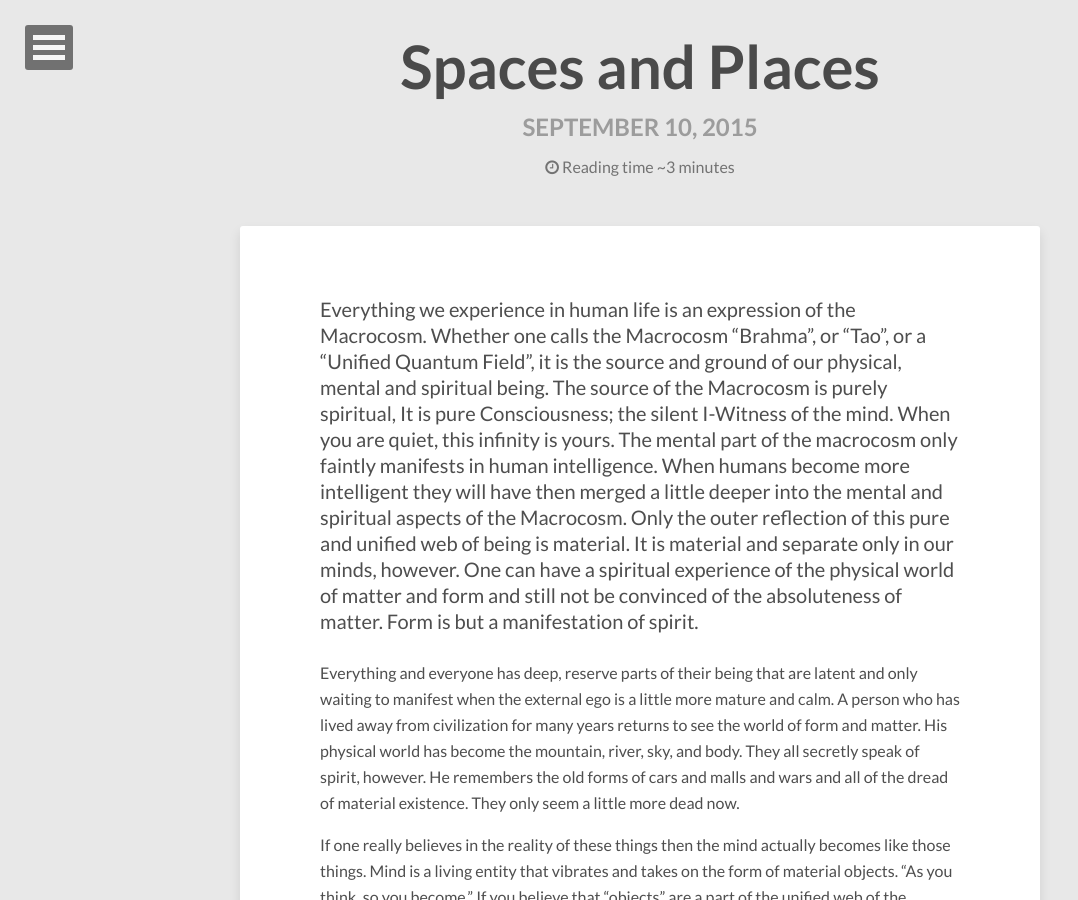
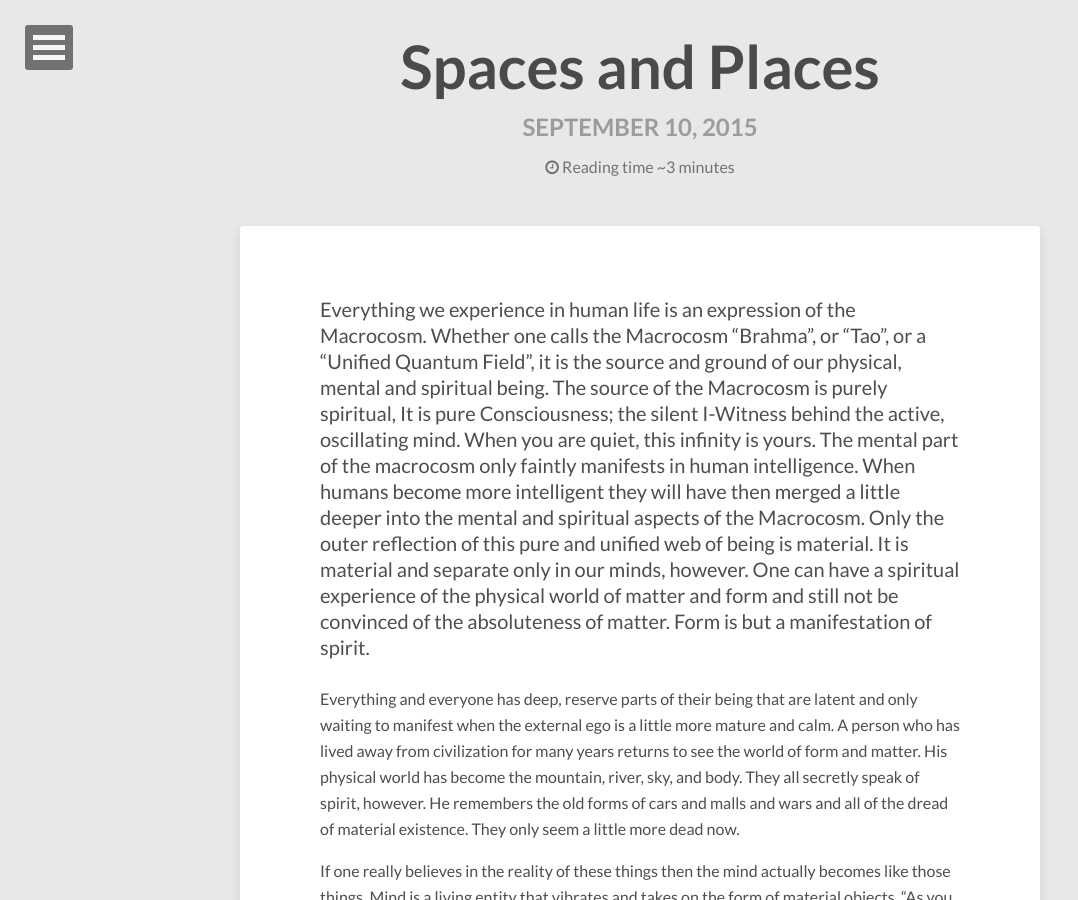
Before and after one commit to anandamurtiidiscursos/anandamurtiidiscursos.github.io, a Jekyll site: the page built from _posts/2015-09-10-spaces-and-places.md, in a window 1280 px wide and 900 px high. Shown: the whole window, without its empty margins (0-1078 px from the left). Built offline with Jekyll 4.4.1, drawn with Linux system fonts in a browser that asks for light colours; nearby versions of some CDN libraries; comment, search, counter and statistics services are not loaded.

Commit message:
Updated 2015-09-10-spaces-and-places.md

```diff
--- a/_posts/2015-09-10-spaces-and-places.md
+++ b/_posts/2015-09-10-spaces-and-places.md
@@ -8,7 +8,8 @@ published: true
 
 
 
-Everything we experience in human life is an expression of the Macrocosm. Whether one calls the Macrocosm “Brahma”, or “Tao”, or a “Unified Quantum Field”, it is the source and ground of our physical, mental and spiritual being. The source of the Macrocosm is purely spiritual, It is pure Consciousness; the silent I-Witness of the mind. When you are quiet, this infinity is yours. The mental part of the macrocosm only faintly manifests in human intelligence. When humans become more intelligent they will have then merged a little deeper into the mental and spiritual aspects of the Macrocosm. Only the outer reflection of this pure and unified web of being is material. It is material and separate only in our minds, however. One can have a spiritual experience of the physical world of matter and form and still not be convinced of the absoluteness of matter. Form is but a manifestation of spirit.
+
+Everything we experience in human life is an expression of the Macrocosm. Whether one calls the Macrocosm “Brahma”, or “Tao”, or a “Unified Quantum Field”, it is the source and ground of our physical, mental and spiritual being. The source of the Macrocosm is purely spiritual, It is pure Consciousness; the silent I-Witness behind the active, oscillating mind. When you are quiet, this infinity is yours. The mental part of the macrocosm only faintly manifests in human intelligence. When humans become more intelligent they will have then merged a little deeper into the mental and spiritual aspects of the Macrocosm. Only the outer reflection of this pure and unified web of being is material. It is material and separate only in our minds, however. One can have a spiritual experience of the physical world of matter and form and still not be convinced of the absoluteness of matter. Form is but a manifestation of spirit.
 
 Everything and everyone has deep, reserve parts of their being that are latent and only waiting to manifest when the external ego is a little more mature and calm. A person who has lived away from civilization for many years returns to see the world of form and matter. His physical world has become the mountain, river, sky, and body. They all secretly speak of spirit, however. He remembers the old forms of cars and malls and wars and all of the dread of material existence. They only seem a little more dead now.
 
```
